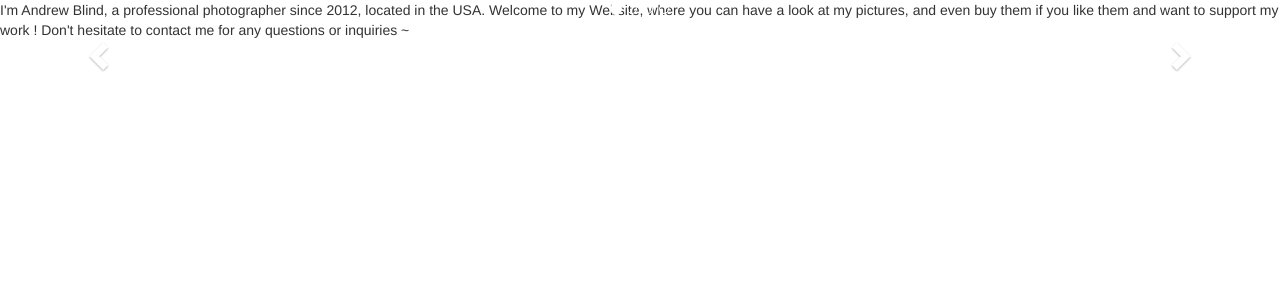
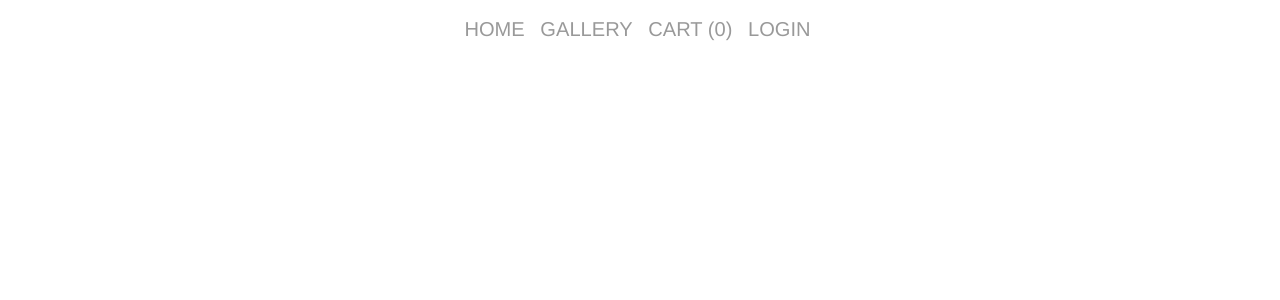
Before and after one commit to TBG-FR/IUT_PHP_PicturesProject, a PHP site: page /project_site/index.php in a window 1280 px wide. Shown: the top 300 px of the page. Run offline with PHP 8.4, Linux system fonts and the light colour scheme; some libraries are stand-ins or nearby versions.

Commit message:
D1 Update : Moving files

```diff
--- a/project_site/css/style.css
+++ b/project_site/css/style.css
@@ -54,6 +54,44 @@ header {
     /* ATTRIBUTES */
 }
 
+/* ----- Menu de Navigation (navbar) ----- */
+
+
+.menu-bar {
+    position: absolute;
+    top: 20px;
+    left: 50%;
+    height: 14px;
+    margin-left: -10px;
+}
+
+.menu {
+    display: block !important;
+    width: 100%;
+    padding: 15px 10px 15px;
+    margin: 0 auto;
+    text-align: center;
+    background-color: #fff;
+    font-size: calc(0.75em + 0.75vw);
+}
+
+.menu ul {
+    margin-bottom: 0;
+}
+
+.menu a {
+    color: grey;
+    text-transform: uppercase;
+    opacity: 0.8;
+}
+
+.menu a:hover {
+    text-decoration: none;
+    background-image:radial-gradient(white 100%, black 100%);
+    color: black;
+    opacity: 0.8;
+}
+
 /* ----- -----  Content (Page's Body) ----- ----- */
 
 .content {
--- a/project_site/index.php
+++ b/project_site/index.php
@@ -1,5 +1,3 @@
-<!-- index.php ~ Homepage -->
-
 <?php
 
 session_start(); // Session Creation or Recovery
@@ -7,6 +5,8 @@ session_start(); // Session Creation or Recovery
 // require_once(""); // COMMENT
 
 ?>
+
+<!-- index.php ~ Homepage -->
 
 <!doctype html>
 
@@ -35,72 +35,12 @@ session_start(); // Session Creation or Recovery
 
         <header>
             <?php include_once("header.php"); ?>
-            <?php include_once("navbar.php"); ?>
+            <?php include_once("navbar_original.php"); ?>
         </header>
 
         <div class="content">
 
-            <!-- Short Description -->
-            <p class="short_text">
-                I'm Andrew Blind, a professional photographer since 2012, located in the USA.
-                Welcome to my Website, where you can have a look at my pictures, and even buy them if you like them and want to support my work !
-                Don't hesitate to contact me for any questions or inquiries ~
-            </p>
 
-            <!-- Slider "Carousel" -->
-
-            <div class="Carousel_container">
-                <div id="Carousel_Index" class="carousel slide" data-ride="carousel">
-
-                    <!-- Boutons de Navigation [MANAGE_WITH_PHP] -->
-                    <ol class="carousel-indicators">
-                        <li data-target="#Carousel_Index" data-slide-to="0" class="active"></li>
-                        <li data-target="#Carousel_Index" data-slide-to="1"></li>
-                        <li data-target="#Carousel_Index" data-slide-to="2"></li>
-                        <li data-target="#Carousel_Index" data-slide-to="3"></li>
-                    </ol>
-
-                    <!-- Div containing Slides [MANAGE_WITH_PHP] -->
-                    <div class="carousel-inner">
-
-                        <!-- Slide #1 (Active) -->
-                        <div class="item active item-1">
-                            <!-- Image de la Slide -->
-                            <div class="carousel-caption">
-                                TITLE/DESCRIPTION
-                            </div>
-                        </div>
-
-                        <!-- Slide #2 -->
-                        <div class="item item-2">
-                            <!-- Image de la Slide -->
-                            <div class="carousel-caption">
-                                TITLE/DESCRIPTION
-                            </div>
-                        </div>
-
-                        <!-- Slide #3 -->
-                        <div class="item item-3">
-                            <!-- Image de la Slide -->
-                            <div class="carousel-caption">
-                                TITLE/DESCRIPTION
-                            </div>
-                        </div>
-                    </div>
-
-                    <!-- "Previous" & "Next" Buttons -->
-                    <a class="left carousel-control" href="#Carousel_Charpente" data-slide="prev">
-                        <span class="glyphicon glyphicon-chevron-left"></span>
-                        <span class="sr-only">Previous</span>
-                    </a>
-                    <a class="right carousel-control" href="#Carousel_Charpente" data-slide="next">
-                        <span class="glyphicon glyphicon-chevron-right"></span>
-                        <span class="sr-only">Next</span>
-                    </a>
-                </div>
-            </div>
-
-            <!-- Link to Gallery -->
 
         </div>
 
--- a/project_site/navbar_admin.php
+++ b/project_site/navbar_admin.php
@@ -1,5 +1,5 @@
 <!-- ------ "Navbar" : Menu de Navigation ------ -->
-<div class="collapse menu" id="menu">
+<div class="collapse menu">
     <ul class="list-inline">
         <li><a href="index.php">Home</a></li>
         <li><a href="gallery.php">Gallery</a></li>
--- a/project_site/navbar_original.php
+++ b/project_site/navbar_original.php
@@ -1,5 +1,5 @@
 <!-- ------ "Navbar" : Menu de Navigation ------ -->
-<div class="collapse menu" id="menu">
+<div class="collapse menu">
     <ul class="list-inline">
         <li><a href="index.php">Home</a></li>
         <li><a href="gallery.php">Gallery</a></li>
--- a/project_site/navbar_user.php
+++ b/project_site/navbar_user.php
@@ -1,5 +1,5 @@
 <!-- ------ "Navbar" : Menu de Navigation ------ -->
-<div class="collapse menu" id="menu">
+<div class="collapse menu">
     <ul class="list-inline">
         <li><a href="index.php">Home</a></li>
         <li><a href="gallery.php">Gallery</a></li>
```
Also changed, not shown: project_site/css/index_temp.html (added, +61 -0 lines), project_site/README.md (added).
